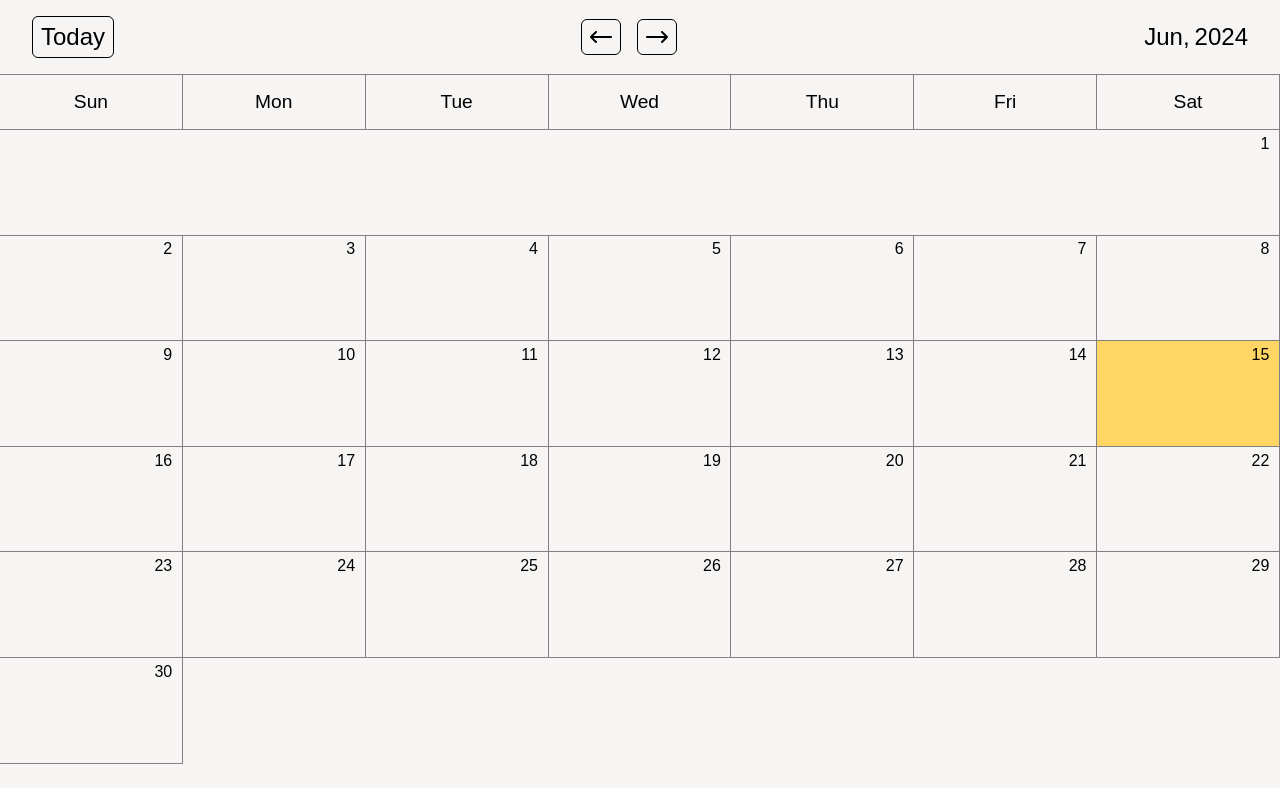
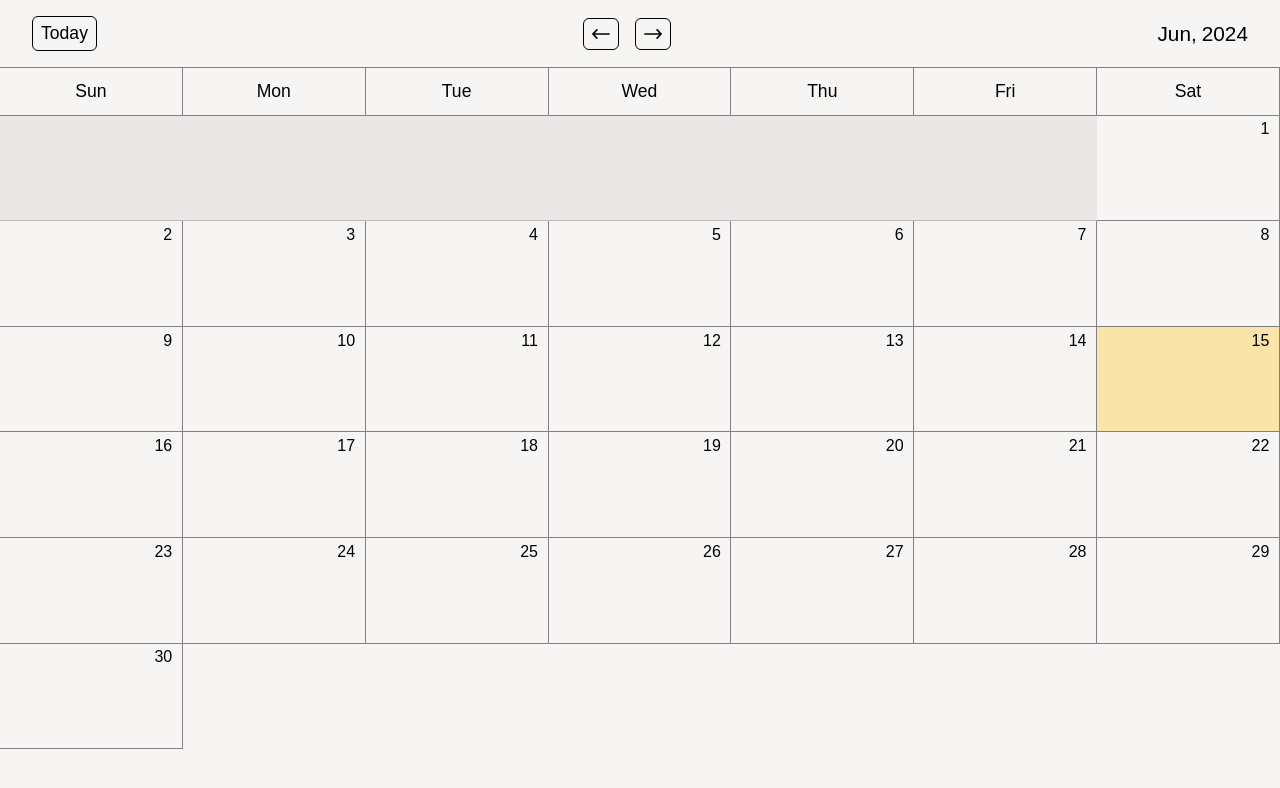
Before and after one commit to k-gourav/calendar-app, a React (Create React App) app: page / in a window 1280 px wide. Shown: the top 788 px of the page. Built offline with nearby package versions, Linux system fonts and the light colour scheme; a web font is replaced by a local one.

Commit message:
Update Clendar UI

```diff
--- a/src/App.css
+++ b/src/App.css
@@ -17,7 +17,7 @@ body{
   align-items: center;
   border-bottom: 1px solid rgb(130, 128, 128);
   padding: 1rem 2rem;
-  font-size: 1.5rem;
+  font-size: 1.3rem;
 }
 .nav-btn{
   display: flex;
@@ -27,7 +27,7 @@ button{
   border: none;
   background: transparent;
   padding: 6px 8px;
-  font-size: 1.5rem;
+  font-size: 1.1rem;
   font-family: "Teachers", sans-serif;
   border: 1px solid;
   border-radius: 6px;
@@ -37,7 +37,7 @@ button:hover{
   cursor: pointer;
 }
 img{
-  width: 22px;
+  width: 18px;
 }
 .previous-month{
   display: flex;
@@ -68,9 +68,9 @@ img{
   border-right: 1px solid rgb(130, 128, 128);
   display: flex;
   width: 14.285%;
-  padding: 1rem 0.6rem;
+  padding: 0.8rem 0.6rem;
   justify-content: center;
-  font-size: 1.2rem;
+  font-size: 1.1rem;
 }
 .date-container{
   display: flex;
@@ -87,8 +87,12 @@ img{
   justify-content: flex-end;
 }
 .today-color-day{
-  background-color: rgb(255, 214, 100);
+  background-color: rgba(255, 214, 100, 0.527);
 }
 .empty{
+  background-color: rgba(0, 0, 0, 0.1);
+  opacity: 0.5;
+  cursor: not-allowed;
+  pointer-events: none;
   border-right: none;
 }
```
